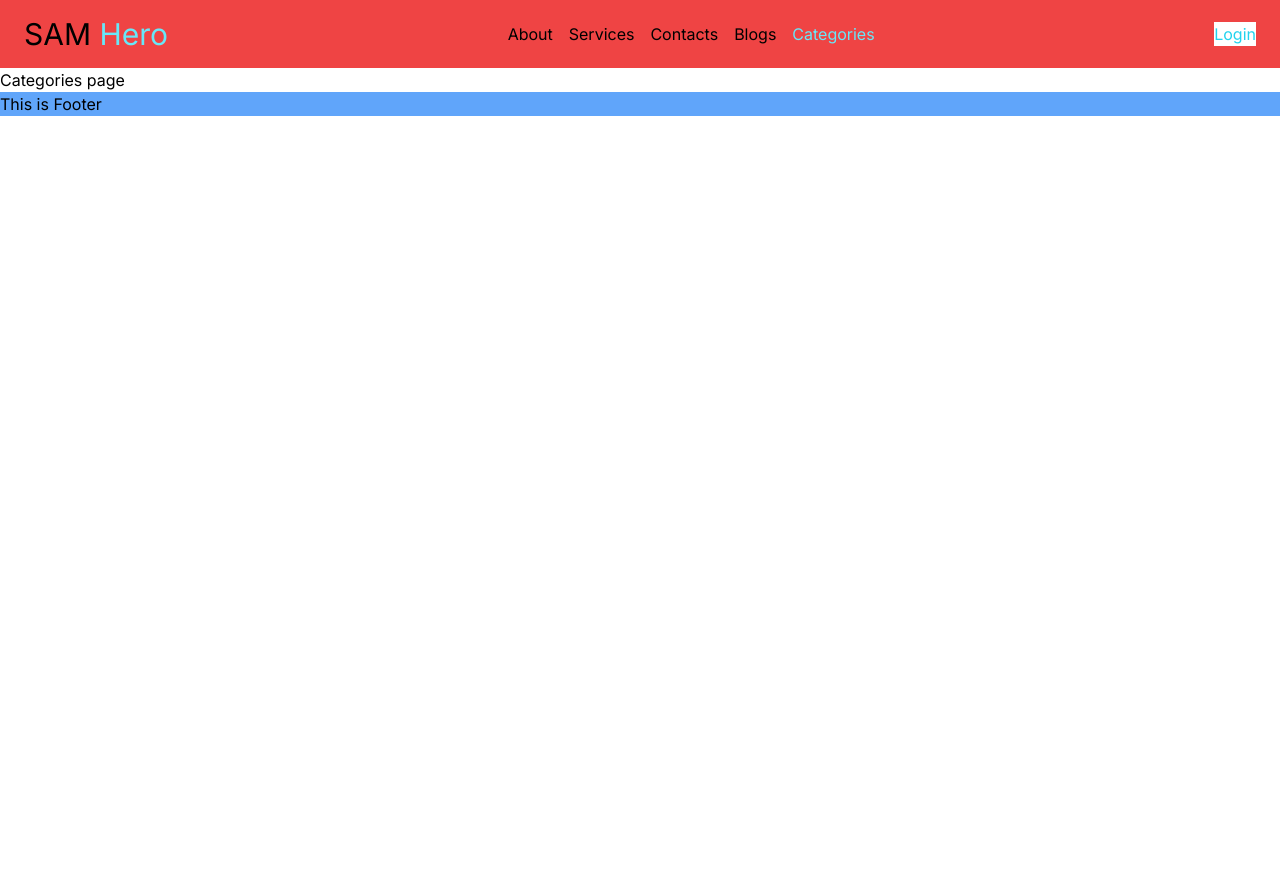
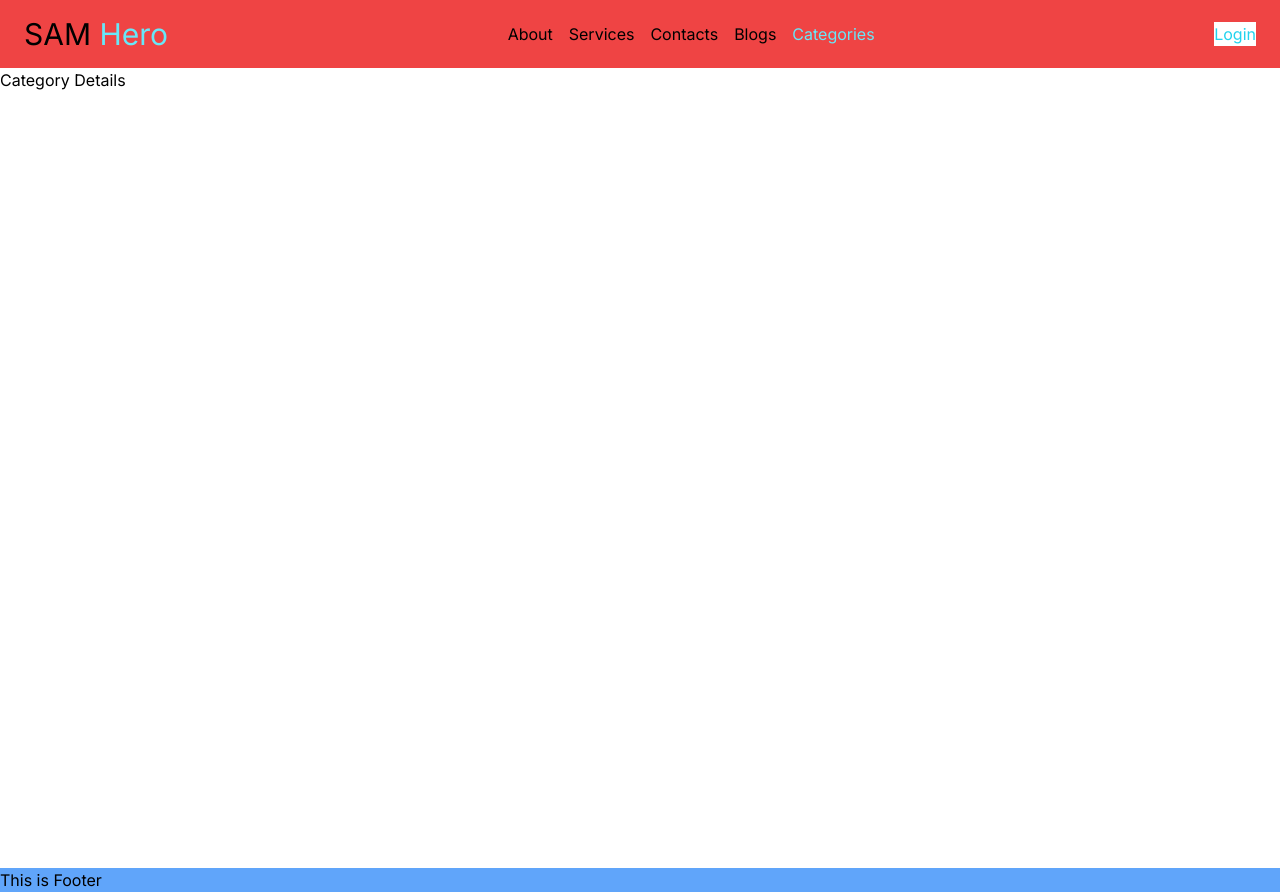
Before and after one commit to Nahidul-Islam-Siam/my-app-practice, a Next.js app: page /categories in a window 1280 px wide. Before the commit the page ends 800 px from the top, so only its background shows below. Built offline with nearby package versions, Linux system fonts and the light colour scheme.

Commit message:
catch all -segment

```diff
--- /dev/null
+++ b/src/app/categories/[...features]/page.jsx
@@ -0,0 +1,13 @@
+import React from 'react';
+
+const categoriesDetailsPage = ({params}) => {
+    console.log({params});
+
+    return (
+        <div className='h-screen'>
+            Category Details
+        </div>
+    );
+};
+
+export default categoriesDetailsPage;
--- a/src/app/categories/page.jsx
+++ b/src/app/categories/page.jsx
@@ -2,7 +2,7 @@ import React from 'react';
 
 const page = () => {
     return (
-        <div>
+        <div className='h-screen'>
             Categories page
         </div>
     );
```
